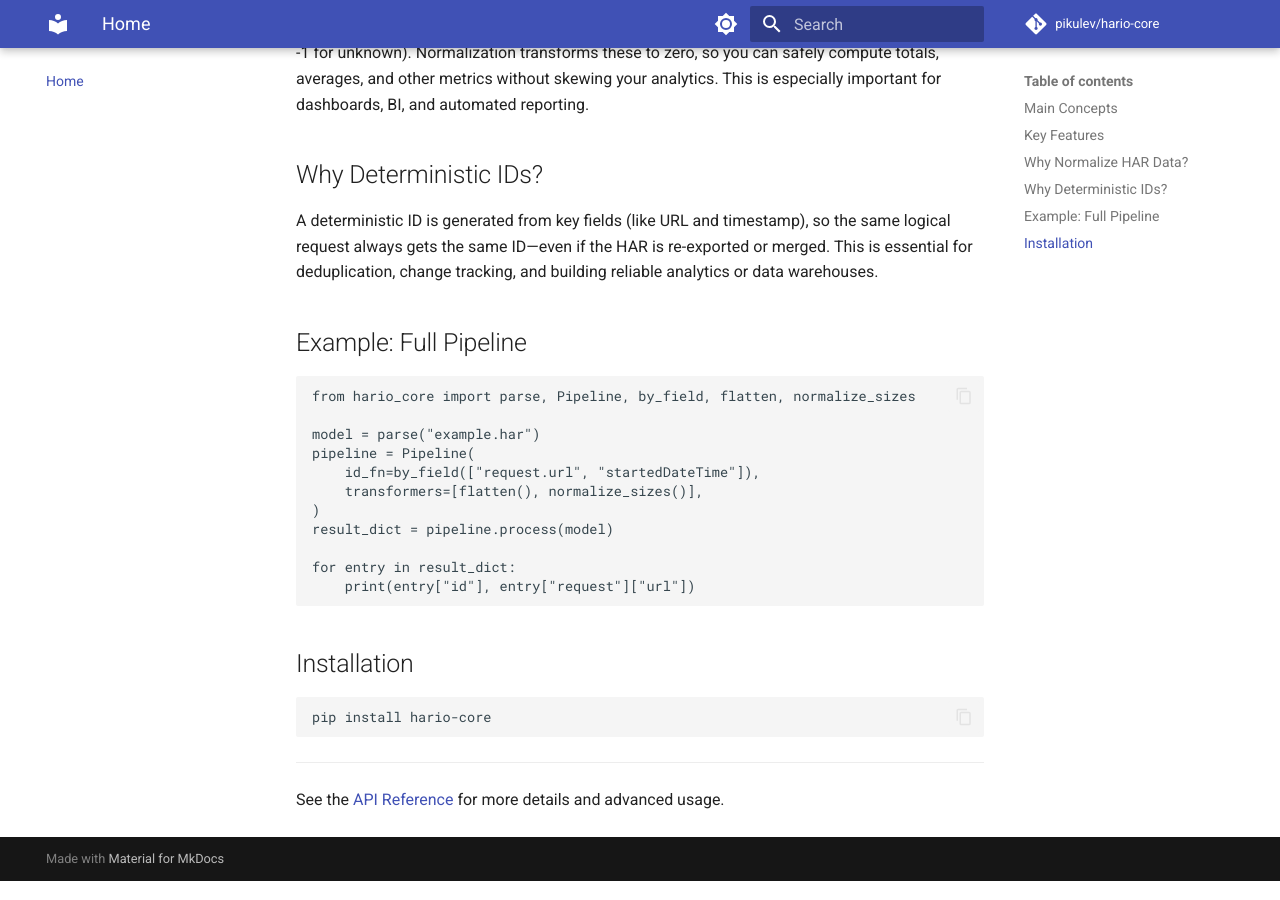
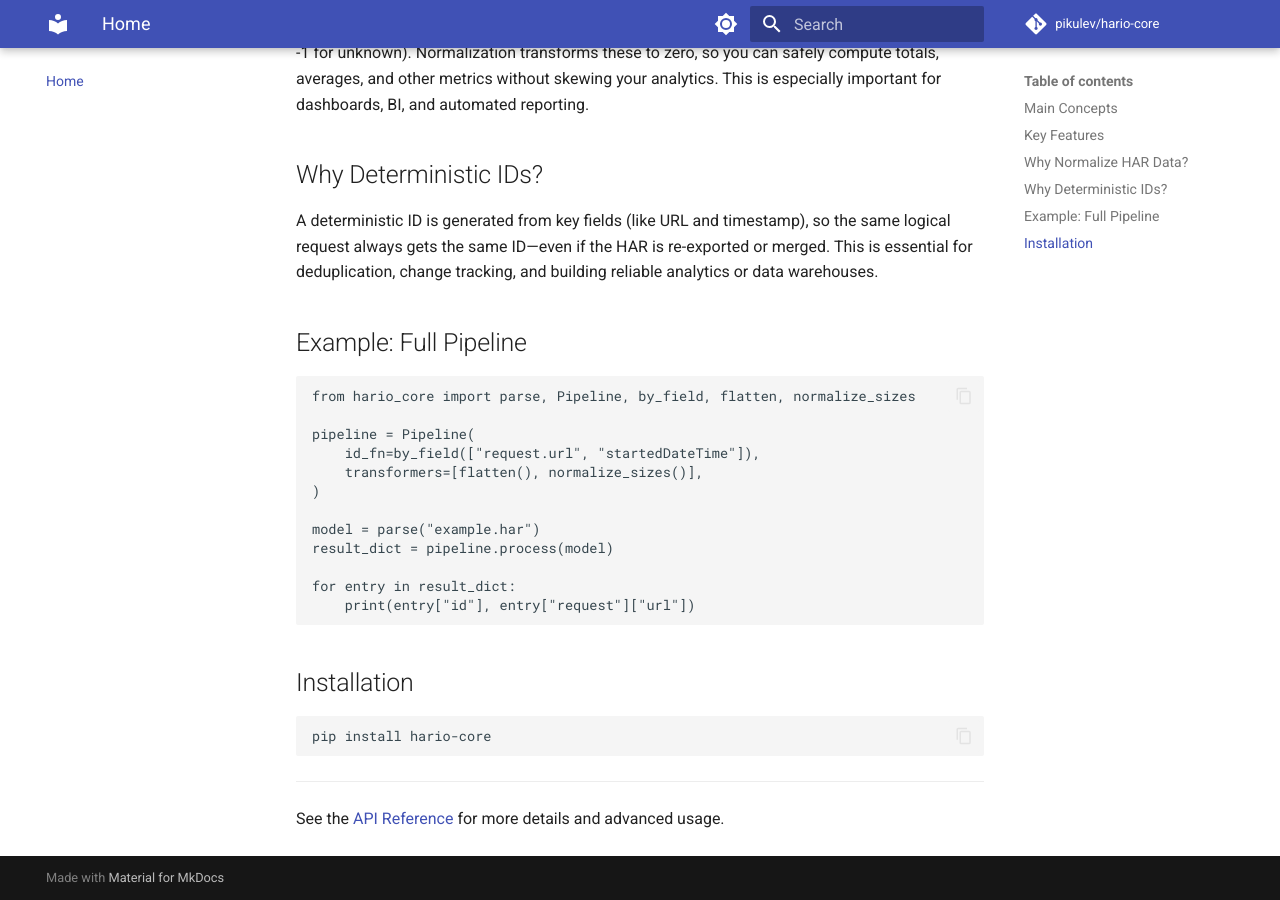
Before and after one commit to pikulev/hario-core, an MkDocs documentation site: the page built from docs/index.md, in a window 1280 px wide and 900 px high, scrolled down 1180 px. Built offline with MkDocs 1.6.1 and Material for MkDocs 9.7.7, drawn with Linux system fonts in a browser that asks for light colours; comment, search, counter and statistics services are not loaded.

Commit message:
docs: upd

````diff
--- a/docs/index.md
+++ b/docs/index.md
@@ -33,11 +33,12 @@ A deterministic ID is generated from key fields (like URL and timestamp), so the
 ```python
 from hario_core import parse, Pipeline, by_field, flatten, normalize_sizes
 
-model = parse("example.har")
 pipeline = Pipeline(
     id_fn=by_field(["request.url", "startedDateTime"]),
     transformers=[flatten(), normalize_sizes()],
 )
+
+model = parse("example.har")
 result_dict = pipeline.process(model)
 
 for entry in result_dict:
````
Also changed, not shown: README.md (+3 -3 lines).
